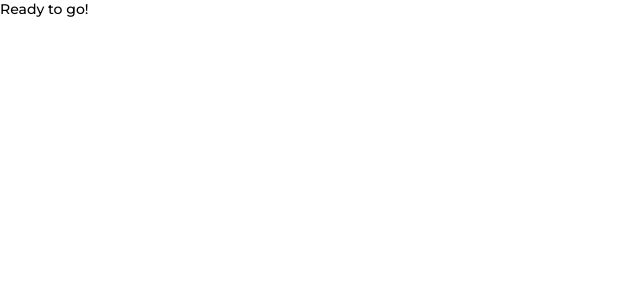
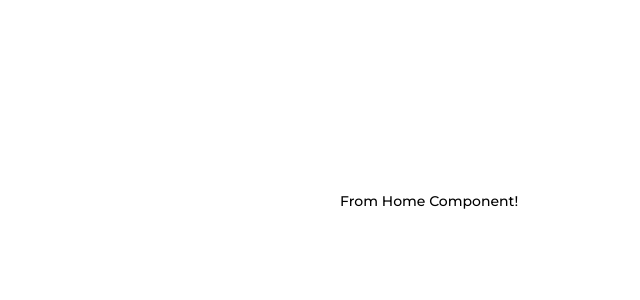
Before and after one commit to pascualmj/weather-app, a React (Create React App) app: page / in a window 1280 px wide. Shown: the top 300 px of the page, without its empty margins (0-640 px from the left). Built offline with nearby package versions, Linux system fonts and the light colour scheme.

Commit message:
Add ViewContainer and Home components

```diff
--- a/src/App.js
+++ b/src/App.js
@@ -1,10 +1,15 @@
 import React from "react";
+
+import ViewContainer from "./components/ViewContainer";
+import Home from "./views/Home";
 
 const App = () => {
   return (
-    <div>
-      <h1>Ready to go!</h1>
-    </div>
+    <>
+      <ViewContainer>
+        <Home />
+      </ViewContainer>
+    </>
   );
 };
 
```
